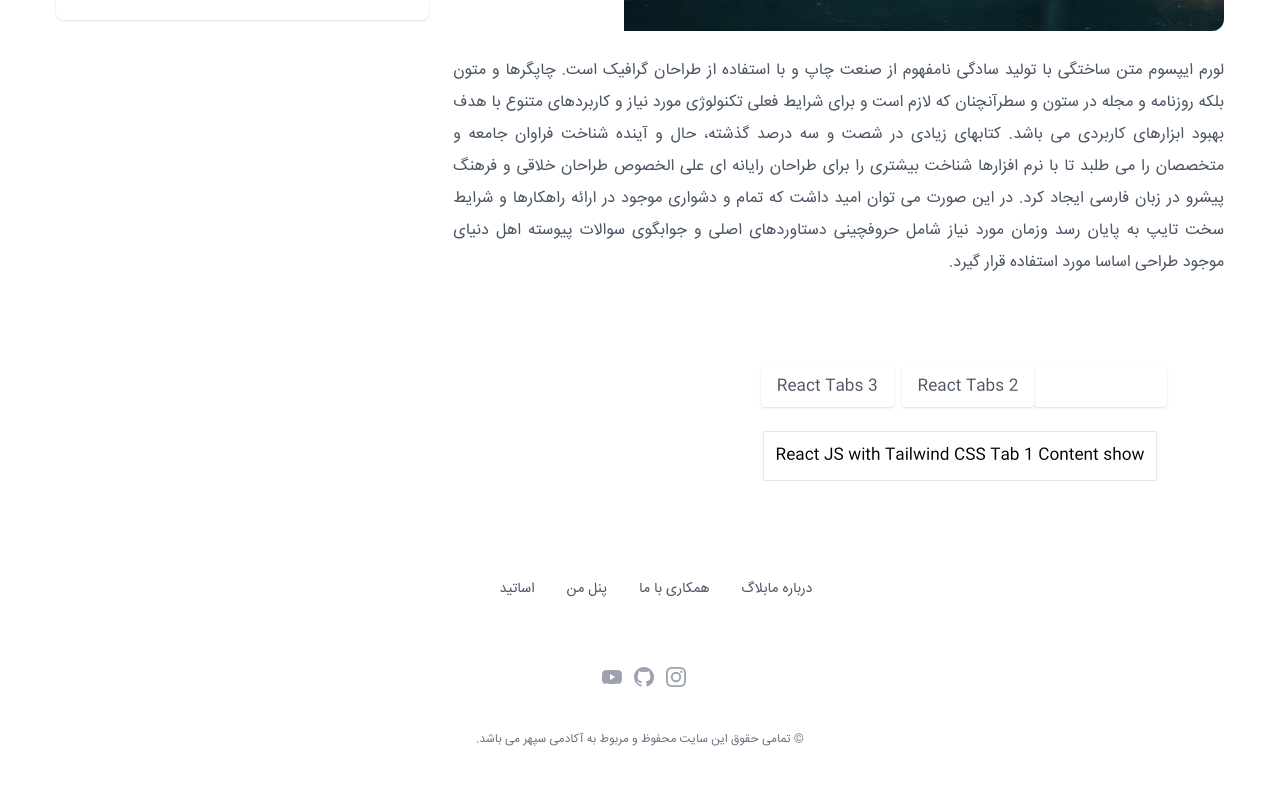
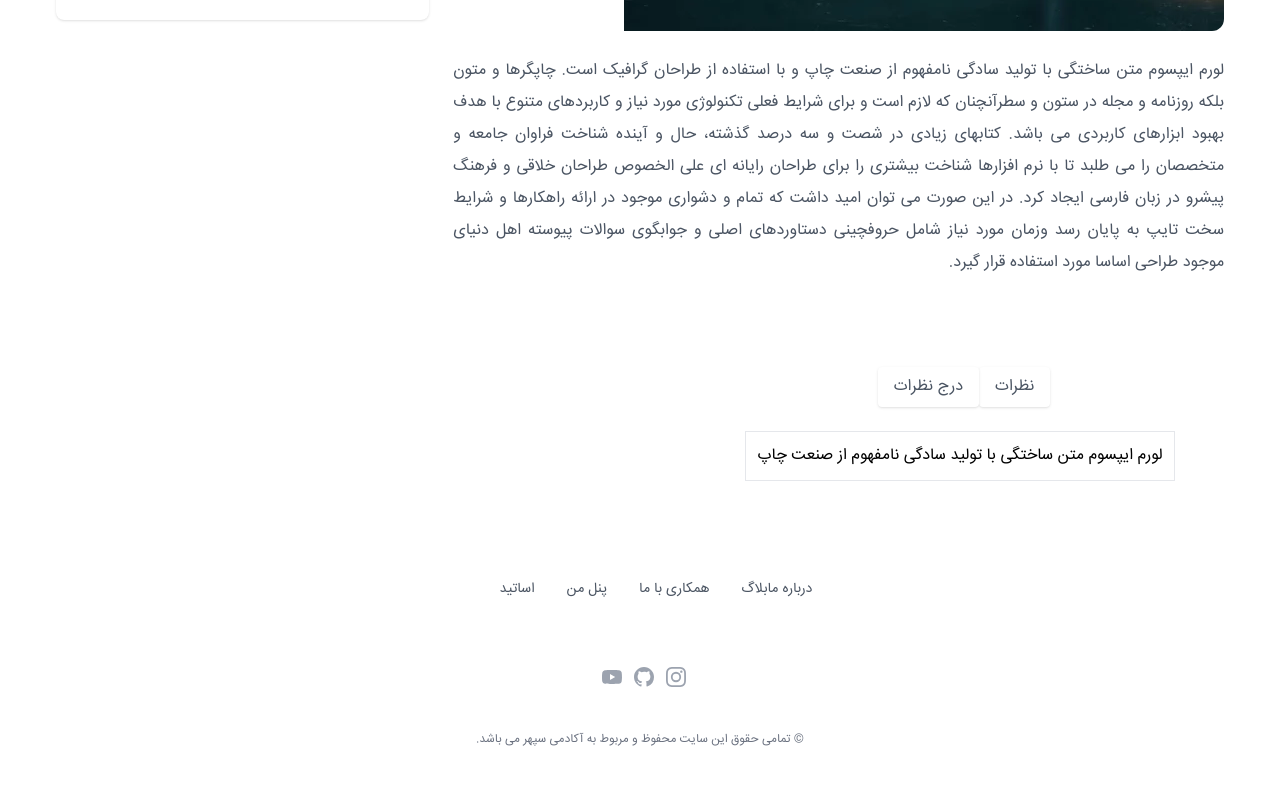
Before and after one commit to academy-react/TechArt, a React (Vite) app: page / in a window 1280 px wide. Shown: the part 569-1354 px from the top of the page. Built offline with nearby package versions, Linux system fonts and the light colour scheme.

Commit message:
testmonial

```diff
--- a/src/components/common/Tab/Tab.jsx
+++ b/src/components/common/Tab/Tab.jsx
@@ -1,4 +1,5 @@
 import { useState } from "react";
+import { CustomInput } from "../customElements/CustomInput";
 
 export default function TabsComponent() {
   const [openTab, setOpenTab] = useState(1);
@@ -13,10 +14,10 @@ export default function TabsComponent() {
                 href="#"
                 onClick={() => setOpenTab(1)}
                 className={` ${
-                  openTab === 1 ? "bg-purple-600 text-white" : ""
+                  openTab === 1 ? "bg-purple-600 text-blue" : ""
                 } inline-block px-4 py-2 text-gray-600 bg-white rounded shadow`}
               >
-                React Tabs 1
+                نظرات
               </a>
             </li>
             <li>
@@ -24,34 +25,20 @@ export default function TabsComponent() {
                 href="#"
                 onClick={() => setOpenTab(2)}
                 className={` ${
-                  openTab === 2 ? "bg-purple-600 text-white" : ""
+                  openTab === 2 ? "bg-purple-600 text-blue" : ""
                 } inline-block px-4 py-2 text-gray-600 bg-white rounded shadow`}
               >
-                React Tabs 2
-              </a>
-            </li>
-            <li>
-              <a
-                href="#"
-                onClick={() => setOpenTab(3)}
-                className={` ${
-                  openTab === 3 ? "bg-purple-600 text-white" : ""
-                } inline-block px-4 py-2 text-gray-600 bg-white rounded shadow`}
-              >
-                React Tabs 3
+                درج نظرات
               </a>
             </li>
           </ul>
-          <div className="p-3 mt-6 bg-white border">
+          <div className="p-3 mt-6 bg-red border">
             <div className={openTab === 1 ? "block" : "hidden"}>
               {" "}
-              React JS with Tailwind CSS Tab 1 Content show
+              لورم ایپسوم متن ساختگی با تولید سادگی نامفهوم از صنعت چاپ
             </div>
             <div className={openTab === 2 ? "block" : "hidden"}>
               React JS with Tailwind CSS Tab 2 Content show
-            </div>
-            <div className={openTab === 3 ? "block" : "hidden"}>
-              React JS with Tailwind CSS Tab 3 Content show
             </div>
           </div>
         </div>
```
Also changed, not shown: src/components/common/customElements/customTab.jsx (deleted).
